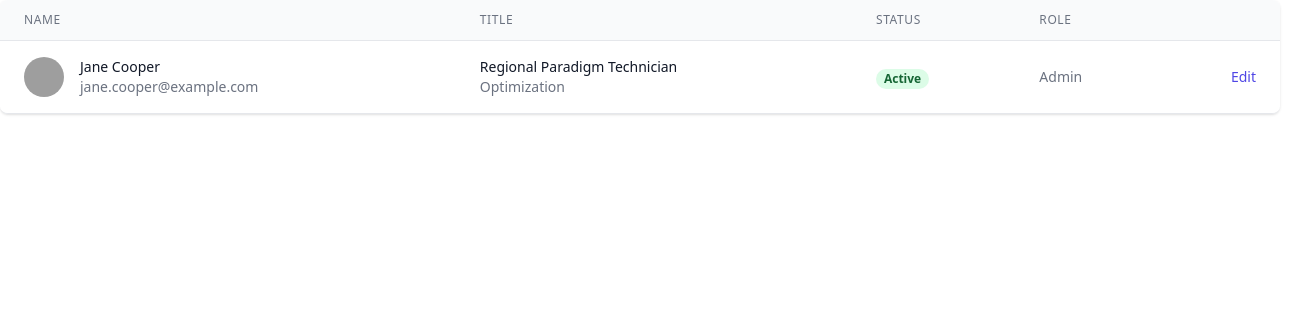
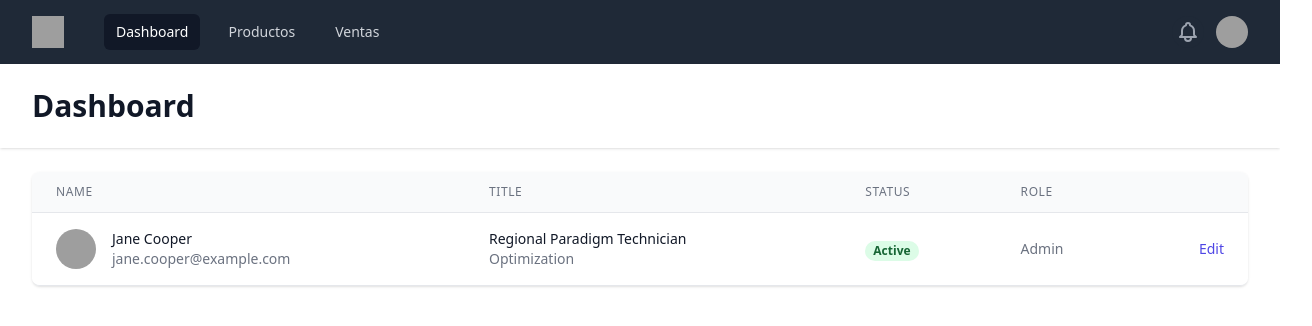
Before and after one commit to dvergara09/nextjsProfesional, a Next.js app: page /dashboard in a window 1280 px wide. Shown: the top 326 px of the page, 1312 px wide, since content can reach past the window. Built offline with nearby package versions, Linux system fonts and the light colour scheme; grey boxes are pictures that could not be loaded.

Commit message:
main layout

```diff
--- a/jsconfig.json
+++ b/jsconfig.json
@@ -2,7 +2,11 @@
   "compilerOptions": {
     "baseUrl": "src",
     "paths": {
-      "@styles/*": ["/styles/*"]
+      "@styles/*": ["/styles/*"],
+      "@components/*": ["/components/*"],
+      "@common/*": ["/common/*"],
+      "@pages/*": ["/pages/*"],
+      "@layout/*": ["/layout/*"]
     }
   }
 }
--- /dev/null
+++ b/src/layout/MainLayout.jsx
@@ -0,0 +1,15 @@
+import Header from '@components/Header';
+import Nav from '@common/Nav';
+export default function MainLayout({ children }) {
+  return (
+    <>
+      <div className="min-h-full">
+        <Header />
+        <Nav />
+        <main>
+          <div className="max-w-7xl mx-auto py-6 sm:px-6 lg:px-8">{children}</div>
+        </main>
+      </div>
+    </>
+  );
+}
--- a/src/pages/_app.js
+++ b/src/pages/_app.js
@@ -1,7 +1,14 @@
+import MainLayout from '@layout/MainLayout';
 import '@styles/tailwind.css';
 
 function MyApp({ Component, pageProps }) {
-  return <Component {...pageProps} />;
+  return (
+    <>
+      <MainLayout>
+        <Component {...pageProps} />
+      </MainLayout>
+    </>
+  );
 }
 
 export default MyApp;
```
